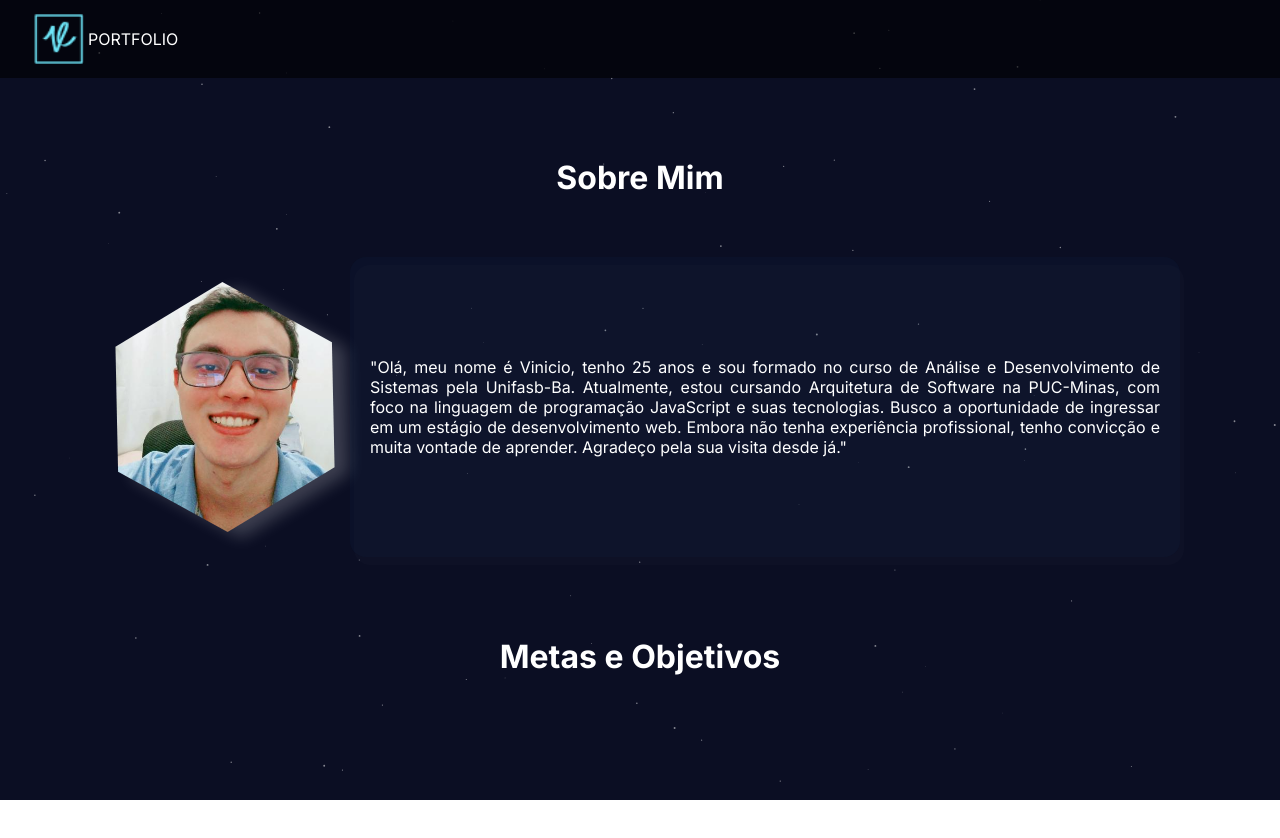
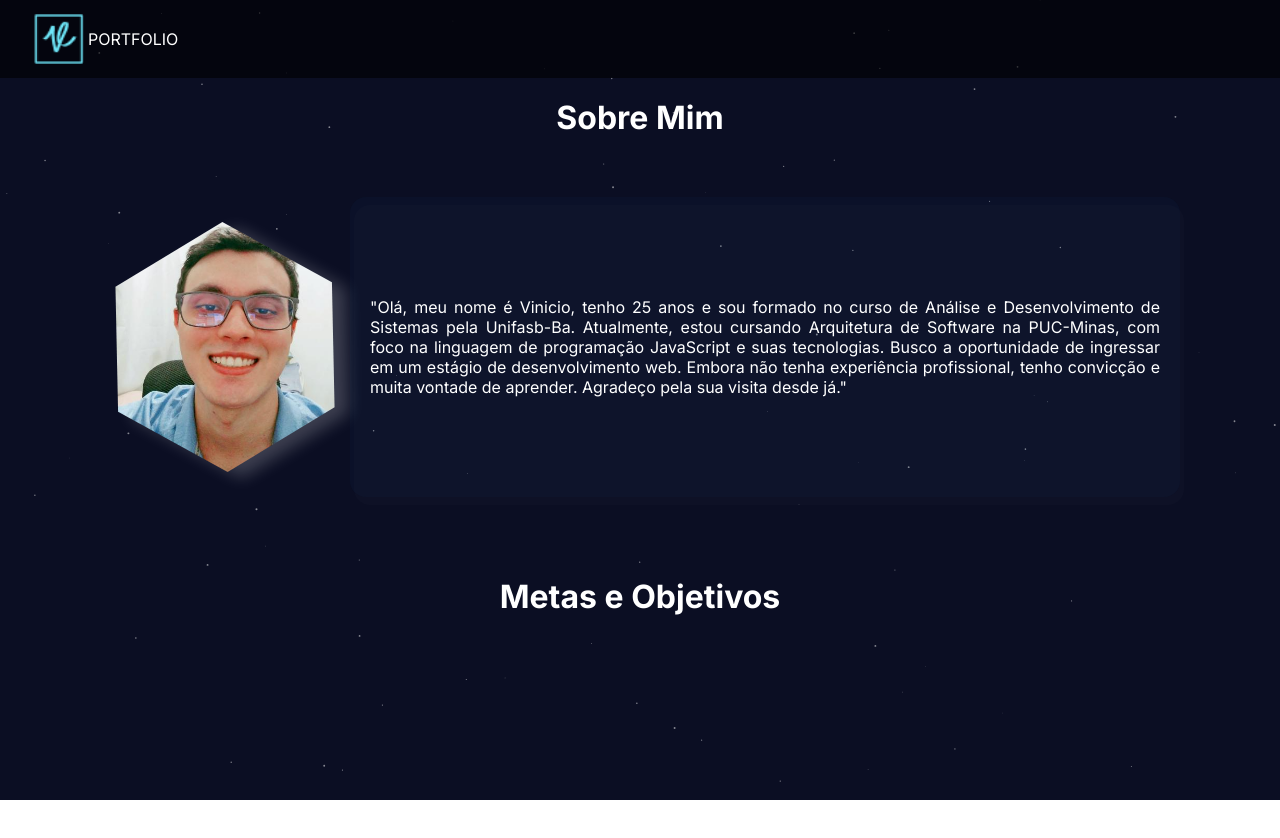
Before and after one commit to viniciochavess/profile, a Next.js app: page /profile in a window 1280 px wide. Shown: the top 838 px of the page. Built offline with nearby package versions, Linux system fonts and the light colour scheme.

Commit message:
fix style: layout

```diff
--- a/components/ProfileAbount.module.css
+++ b/components/ProfileAbount.module.css
@@ -65,7 +65,7 @@
 }
 
 .text{
-  margin-top: 80px;
+  margin-top: 20px;
   color: white;
   text-align: center;
 
@@ -84,7 +84,7 @@
 
   }
   .textAbount{
-    margin-top: 95px;
+    margin-top: 25px;
   }
 }
 
```
